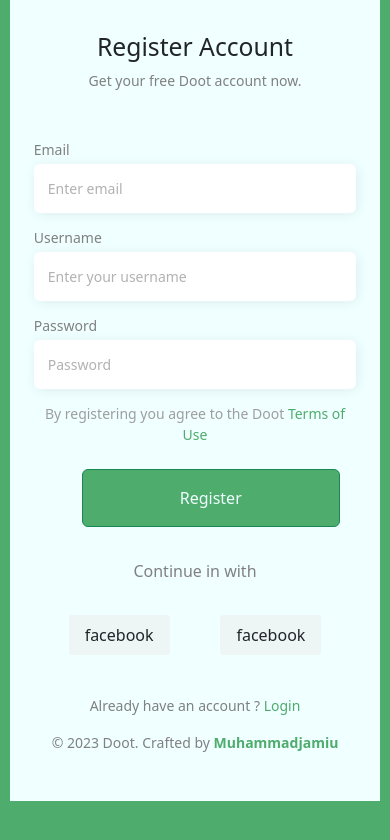
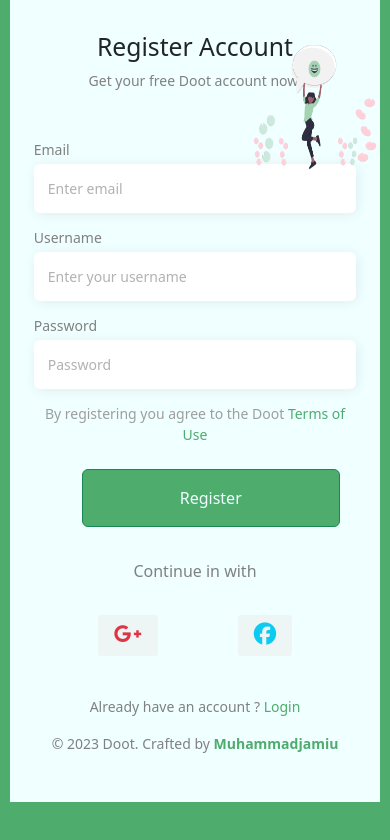
Before and after one commit to mario0070/Live-messaging-app, a React (Vite) app: page /register in a window 390 px wide. Shown: the top 840 px of the page. Built offline with nearby package versions, Linux system fonts and the light colour scheme.

Commit message:
login page

```diff
--- a/public/css/style.css
+++ b/public/css/style.css
@@ -33,13 +33,23 @@ body{
     justify-content: space-between;
 }
 
-.login img{
+.login .logo img{
     width: 400px;
     height: 400px;
     position: absolute;
 }
 
+.login .form img{
+    width: 150px;
+    height: 150px;
+    position: absolute;
+    right: 0;
+    transform: translateX(10px);
+    display: none;
+}
+
 .login .form{
+    position: relative;
     background-color: azure;
     width: 60%;
     padding: 2em 7em;
@@ -103,10 +113,22 @@ body{
 
 .login .social p{
     background-color: rgba(236, 236, 236, 0.516);
-    padding: .8em 4em;
+    padding: .8em 2em;
     border-radius: 3px;
     margin: 1em;
     margin-top: 2em;
+    transition: .2s;
+}
+
+
+.login .social p:hover{
+    background-color: rgba(179, 177, 177, 0.516);
+    cursor: pointer;
+    transition: .2s;
+}
+
+.login .social i {
+    font-size: 1.4em;
 }
 
 .login form strong, .login form a{
@@ -138,6 +160,10 @@ body{
         padding: 2em 1em;
         width: 70%;
     }
+
+    .login .form img{
+        display: inline;
+    }
 }
 
 @media screen and (max-width: 650px){
@@ -162,4 +188,5 @@ body{
     .login .form{
         /* height: 100%; */
     }
+
 }
--- a/src/pages/login.jsx
+++ b/src/pages/login.jsx
@@ -1,6 +1,7 @@
 import React, { useEffect, useState } from 'react'
 import "/public/css/style.css"
 import logo from "/public/img/login_image.png"
+import fav from "/public/img/fav.png"
 
 export default function Login() {
     const [logoName, setLogoName] = useState("Doot")
@@ -17,6 +18,7 @@ export default function Login() {
             </div>
 
             <div className="form">
+                <img src={logo} alt="" className='text-center'/>
                 <h2 className='text-center'>Welcome Back</h2>
                 <p className="muted text-center mb-5">Sign in to continue to {logoName}</p>
 
@@ -49,8 +51,8 @@ export default function Login() {
                     </div>
 
                     <div className="d-flex even social">
-                        <p className="">facebook</p>
-                        <p className="">facebook</p>
+                        <p className=""><i class="fa-brands fa-google-plus-g text-danger"></i></p>
+                        <p className=""><i class="fa-brands fa-facebook text-info"></i></p>
                     </div>
 
                     <p className="text-center muted mt-4">Don't have an account ? <a href="/register">Register</a></p>
--- a/src/pages/register.jsx
+++ b/src/pages/register.jsx
@@ -16,6 +16,7 @@ export default function Register() {
         </div>
 
         <div className="form">
+            <img src={logo} alt="" className='text-center'/>
             <h2 className='text-center'>Register Account</h2>
             <p className="muted text-center mb-5">Get your free {logoName} account now.</p>
 
@@ -48,8 +49,8 @@ export default function Register() {
                 </div>
 
                 <div className="d-flex even social">
-                    <p className="">facebook</p>
-                    <p className="">facebook</p>
+                    <p className=""><i class="fa-brands fa-google-plus-g text-danger"></i></p>
+                    <p className=""><i class="fa-brands fa-facebook text-info"></i></p>
                 </div>
 
                 <p className="text-center muted mt-4">Already have an account ? <a href="/login">Login</a></p>
```
